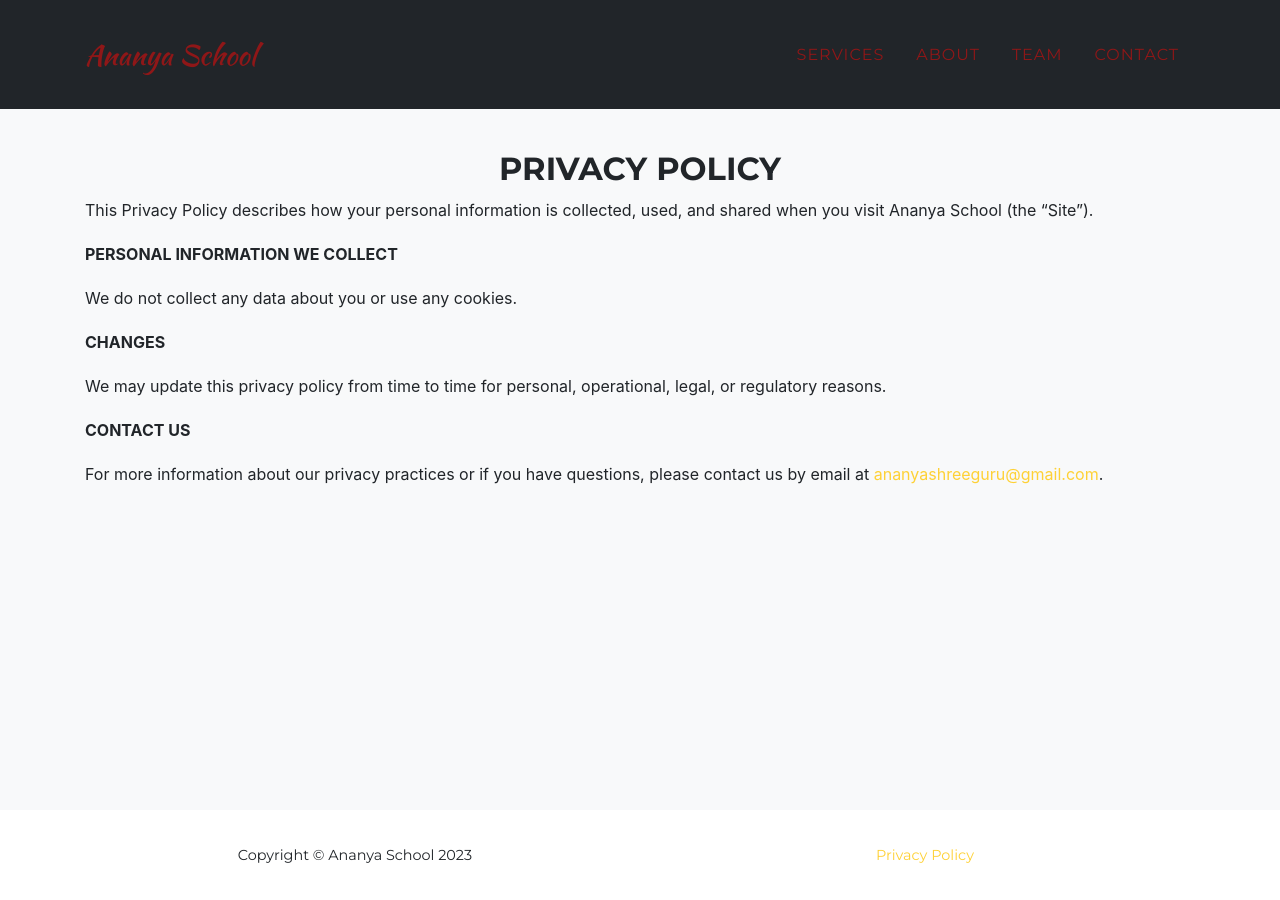
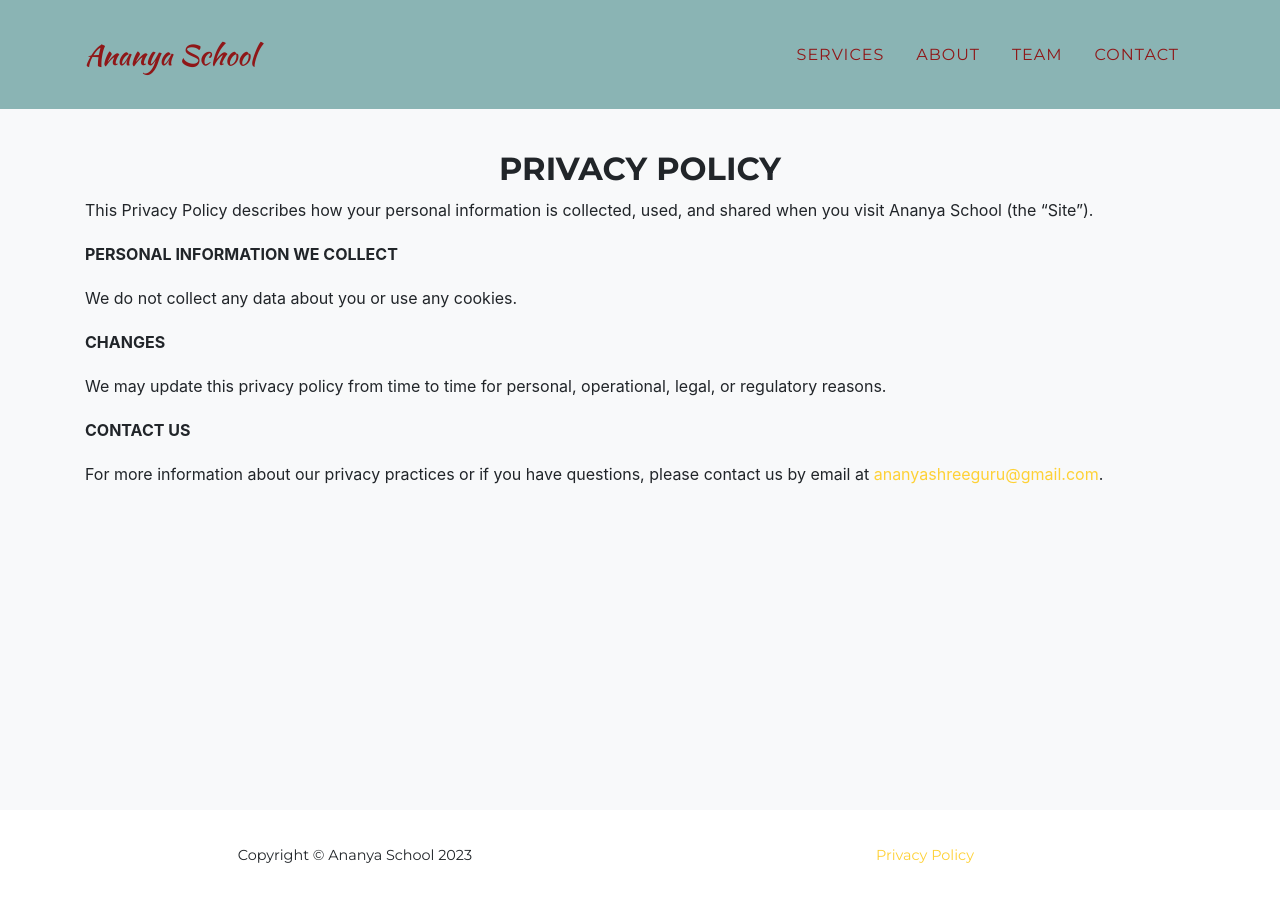
Before and after one commit to shreegurutrust22/ananyaschool, a Jekyll site: the page built from legal.md, in a window 1280 px wide. Built offline with Jekyll 4.4.1, drawn with Linux system fonts in a browser that asks for light colours; some web fonts are replaced.

Commit message:
changed background color of nav bar in privacy policy screen

```diff
--- a/_includes/nav.html
+++ b/_includes/nav.html
@@ -2,7 +2,7 @@
 <nav
   class="navbar navbar-expand-lg navbar-dark fixed-top"
   id="mainNav"
-  style="background-color: #212529"
+  style="background-color: #8ab4b4"
 >
   <div class="container">
     <a class="navbar-brand js-scroll-trigger" href="{{ site.baseurl }}/#">
```
